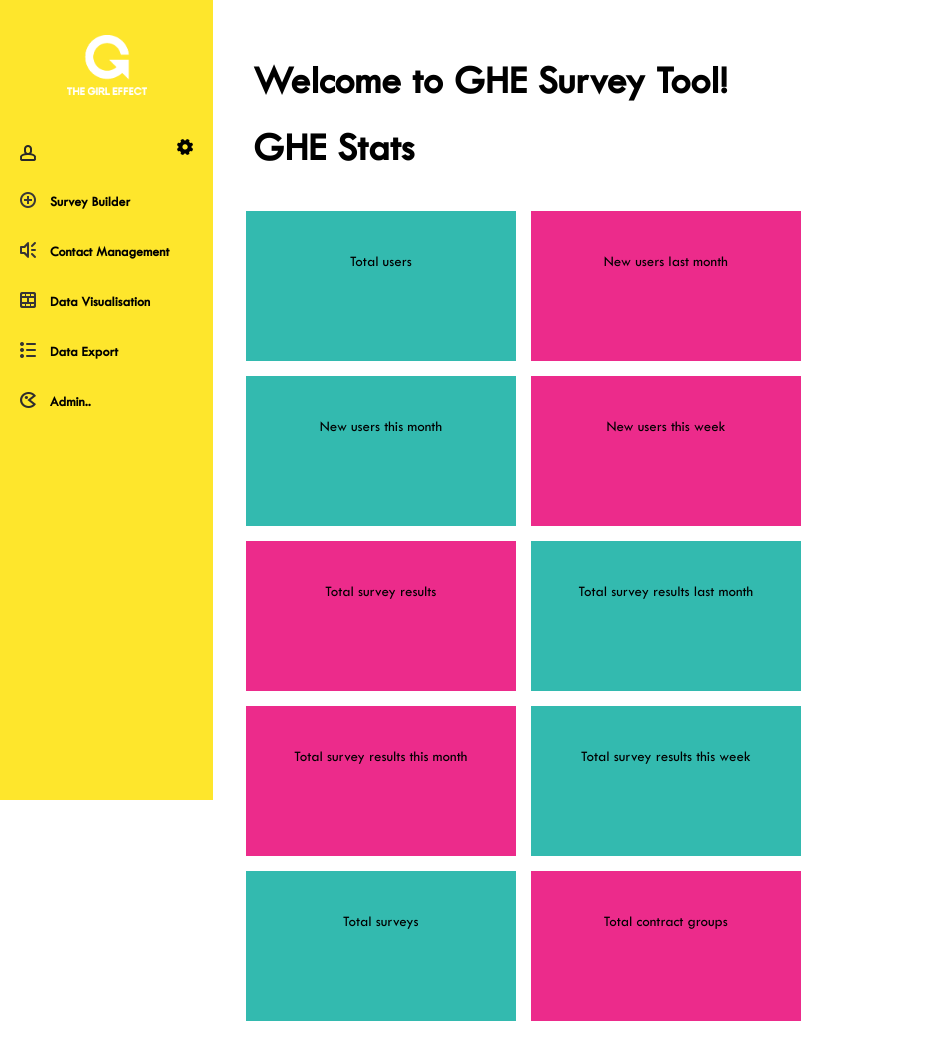
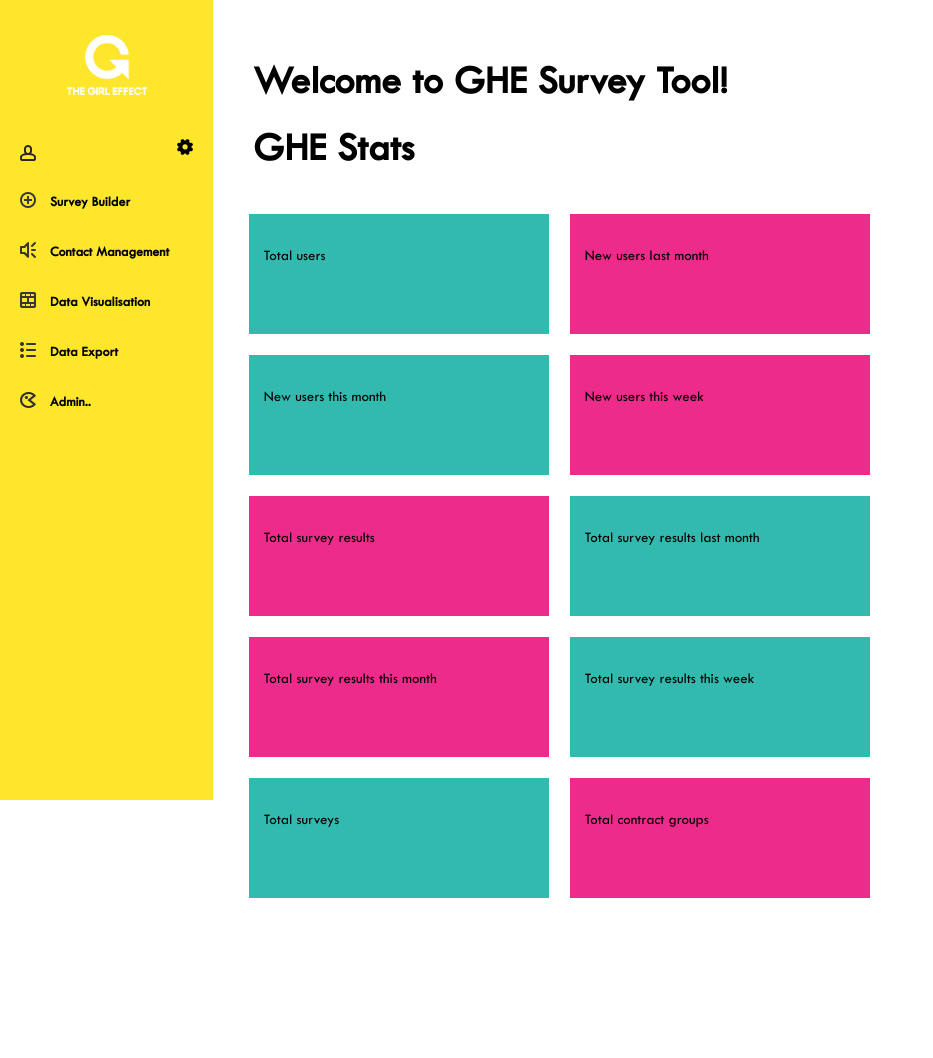
Before and after one commit to praekeltfoundation/gem-survey-tool, a Django app: page /home/ in a window 1280 px wide. Shown: the whole page, without its empty margins (0-933 px from the left). After the commit the page ends 898 px from the top, so only its background shows below. Run offline with Django 3.2, Linux system fonts and the light colour scheme; data that the repository does not hold is empty; parts of the project's set-up code (start-up, migrations or seed data) failed here and were passed over; some libraries are stand-ins or nearby versions.

Commit message:
Style changes for stats

```diff
--- a/gems/core/static/css/styles.css
+++ b/gems/core/static/css/styles.css
@@ -896,24 +896,24 @@ div.spaced {
     font-family: 'TwCenMT-Regular', 'Helvetica Neue', Helvetica, Arial, Sans-Serif;
     font-size: 48px !important;
     font-weight: bold;
-    text-align: center;
     line-height: 1em;
-    padding-top: 0.7em;
+    padding-top: 0.5em;
+    padding-left: 15px;
 }
 
 .stat-text {
     font-family: 'TwCenMT-Regular', 'Helvetica Neue', Helvetica, Arial, Sans-Serif;
     font-size: 15px;
-    font-weight: 100;
-    text-align: center;
+    font-weight: 500;
     line-height: 1em;
     color: black;
+    padding-left: 15px;
 }
 
 .stat-block{
-    margin: 0.5em;
-    width: 18em;
-    height: 10em;
+    margin: 0.7em;
+    width: 20em;
+    height: 8em;
     float: left;
     position: relative;
     padding: 0px;
```
